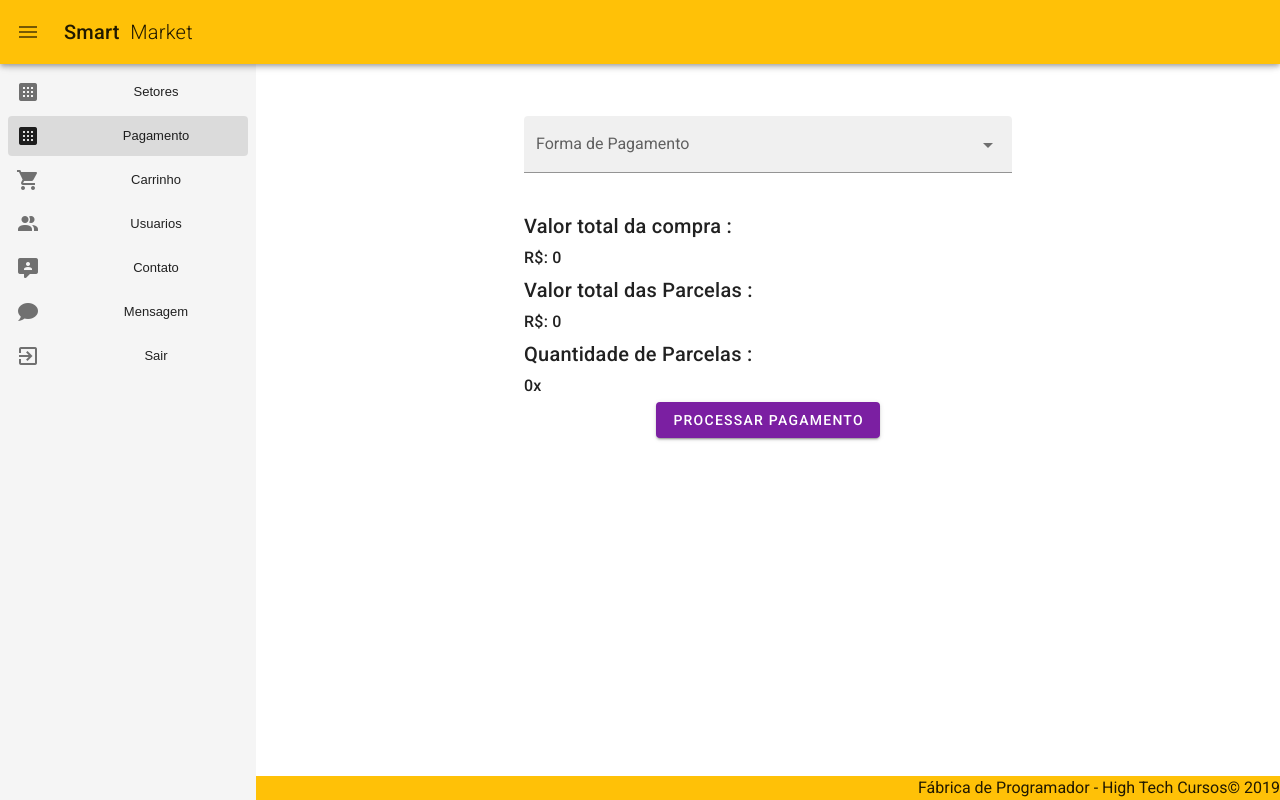
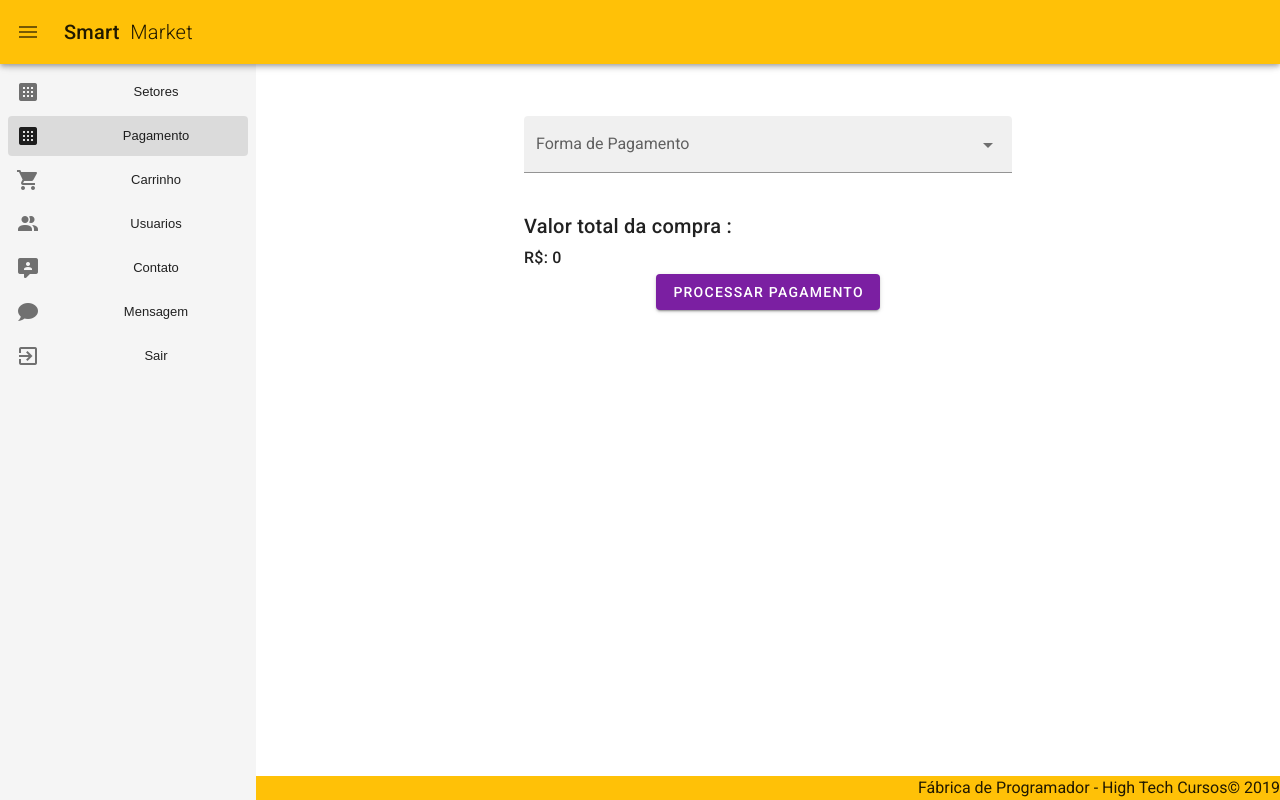
Before and after one commit to fabricadeprogramador/t25-smart-market-app, a Vue app: page /pagamento in a window 1280 px wide. Built offline with nearby package versions, Linux system fonts and the light colour scheme.

Commit message:
atualizando

```diff
--- a/src/views/Carrinho.vue
+++ b/src/views/Carrinho.vue
@@ -7,8 +7,8 @@
     </div>
 
     <div class="ma-12 elevation-1">
-      <v-card>
-        <v-list class="pa-12 sm-12" >
+      <v-card >
+        <v-list class="pa-12 " >
           <v-list-item-title class="text-center">Produtos incluídos no seu carrinho:</v-list-item-title>
           <v-list-item>
             <v-list-item-title>PRODUTO:</v-list-item-title>
@@ -17,7 +17,7 @@
 
             <v-list-item-title>VALOR:</v-list-item-title>
 
-            <v-list-item-title>EXCLUIR PRODUTO:</v-list-item-title>
+            <v-list-item-title>EXCLUIR:</v-list-item-title>
           </v-list-item>
 
           <v-list-item class v-for="item in carrinho" :key="item._id">
--- a/src/views/Pagamento.vue
+++ b/src/views/Pagamento.vue
@@ -15,12 +15,12 @@
         <v-list-item-title>R$: {{valortotaldaCompra}}</v-list-item-title>
       </v-list-item-title>
 
-      <v-list-item-title class="title">
+      <v-list-item-title class="title" v-if="formadepagamento == 'Cartão de Crédito'">
         Valor total das Parcelas :
         <v-list-item-title>R$: {{valordasParcelas}}</v-list-item-title>
       </v-list-item-title>
 
-      <v-list-item-title class="title">
+      <v-list-item-title class="title" v-if="formadepagamento == 'Cartão de Crédito'">
         Quantidade de Parcelas :
         <v-list-item-title>{{qtdParcelas}}x</v-list-item-title>
       </v-list-item-title>
```
